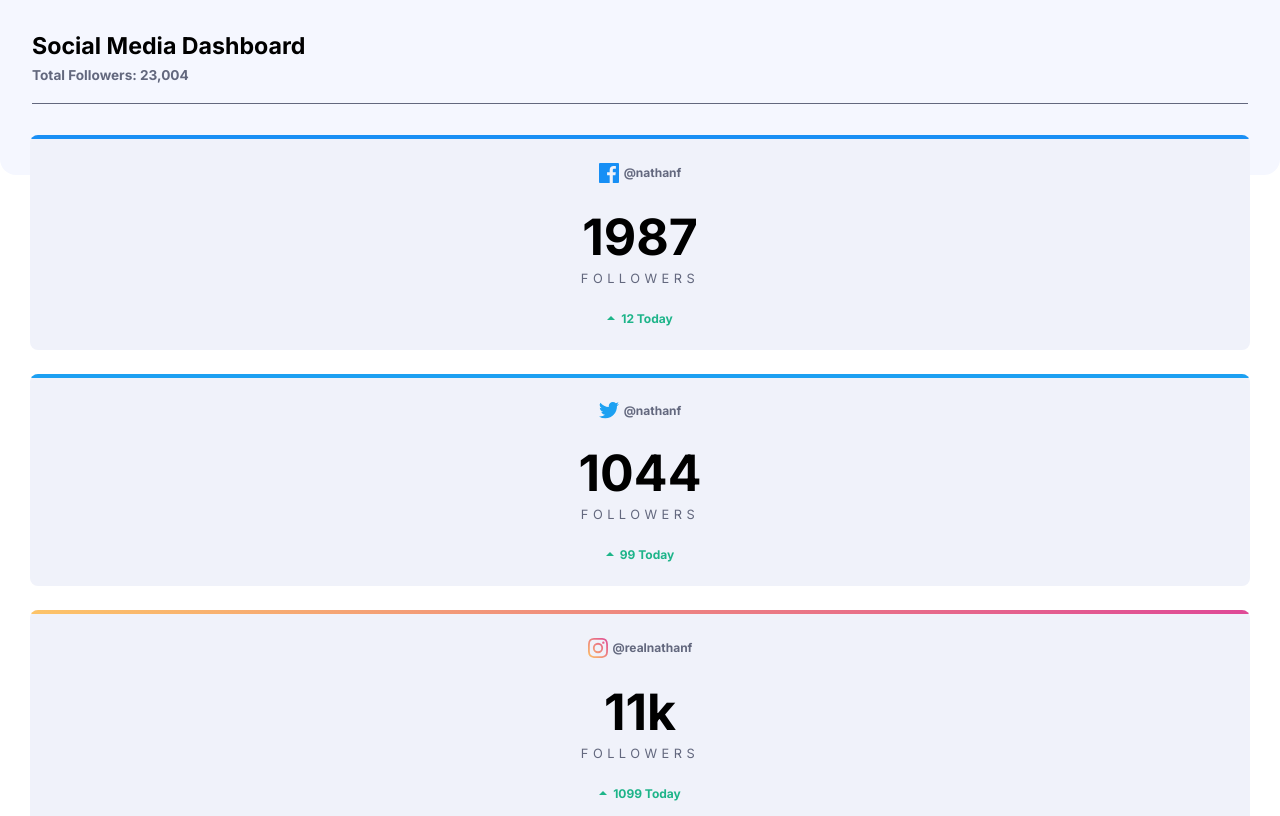
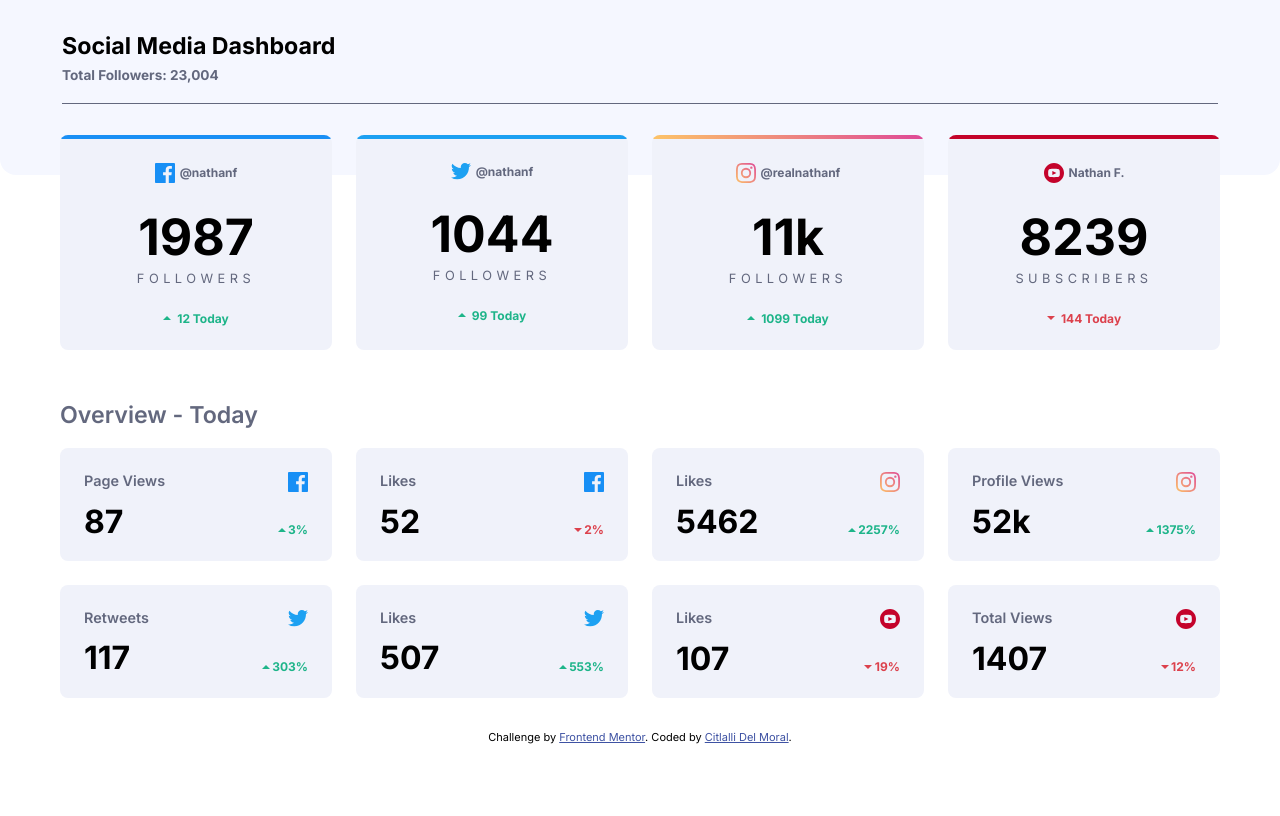
Before and after one commit to CitlalliDMG/social-media-dashboard, a plain HTML site: page index.html in a window 1280 px wide. Shown: the top 816 px of the page. Drawn offline with Linux system fonts and the light colour scheme.

Commit message:
[update] adds responsive styles

```diff
--- a/css/styles.css
+++ b/css/styles.css
@@ -61,6 +61,7 @@ body {
 
 .top-cards {
   margin-top: -2.5em;
+  padding: 0 30px
 }
 
 .card {
@@ -217,3 +218,21 @@ body {
 .attribution a {
   color: hsl(228, 45%, 44%);
 }
+
+@media screen and (min-width: 768px) {
+  .grid {
+    grid-template-columns: repeat(2, 1fr);
+    grid-column-gap: 1.5em;
+  }
+  .wrapper {
+    max-width: 1440px;
+    margin: auto;
+  }
+}
+
+@media screen and (min-width: 992px) {
+  .grid {
+    grid-template-columns: repeat(4, 1fr);
+    grid-column-gap: 1.5em;
+  }
+}
--- a/index.html
+++ b/index.html
@@ -11,14 +11,17 @@
 
 </head>
 <body>
-  <header class="wrapper header">
+  <header class="header">
+    <div class="wrapper">
       <h1>Social Media Dashboard</h1>
       <p class="header-total">Total Followers: 23,004</p>
       <div class="header-dark">
         <!-- <p>Dark Mode</p> -->
       </div>
+    </div>
   </header>
-<section class="wrapper top-cards">
+<section class="top-cards">
+  <div class="wrapper">
     <div class="grid">
       <article class="card facebook">
         <p class="card-title">
@@ -77,8 +80,10 @@
         </p>
       </article>
     </div>
+  </div>
 </section>
-<section class="wrapper overview">
+<section class="overview">
+  <div class="wrapper">
     <h2 class="overview-title">Overview - Today</h2>
     <div class="grid">
       <article class="card-small">
@@ -186,6 +191,7 @@
         </p>
       </article>
     </div>
+  </div>
 </section>
 <footer class="attribution">
   Challenge by <a href="https://www.frontendmentor.io/challenges/social-media-dashboard-with-theme-switcher-6oY8ozp_H" target="_blank">Frontend Mentor</a>.
```
Lines whose indentation alone changed are shown as unchanged.
